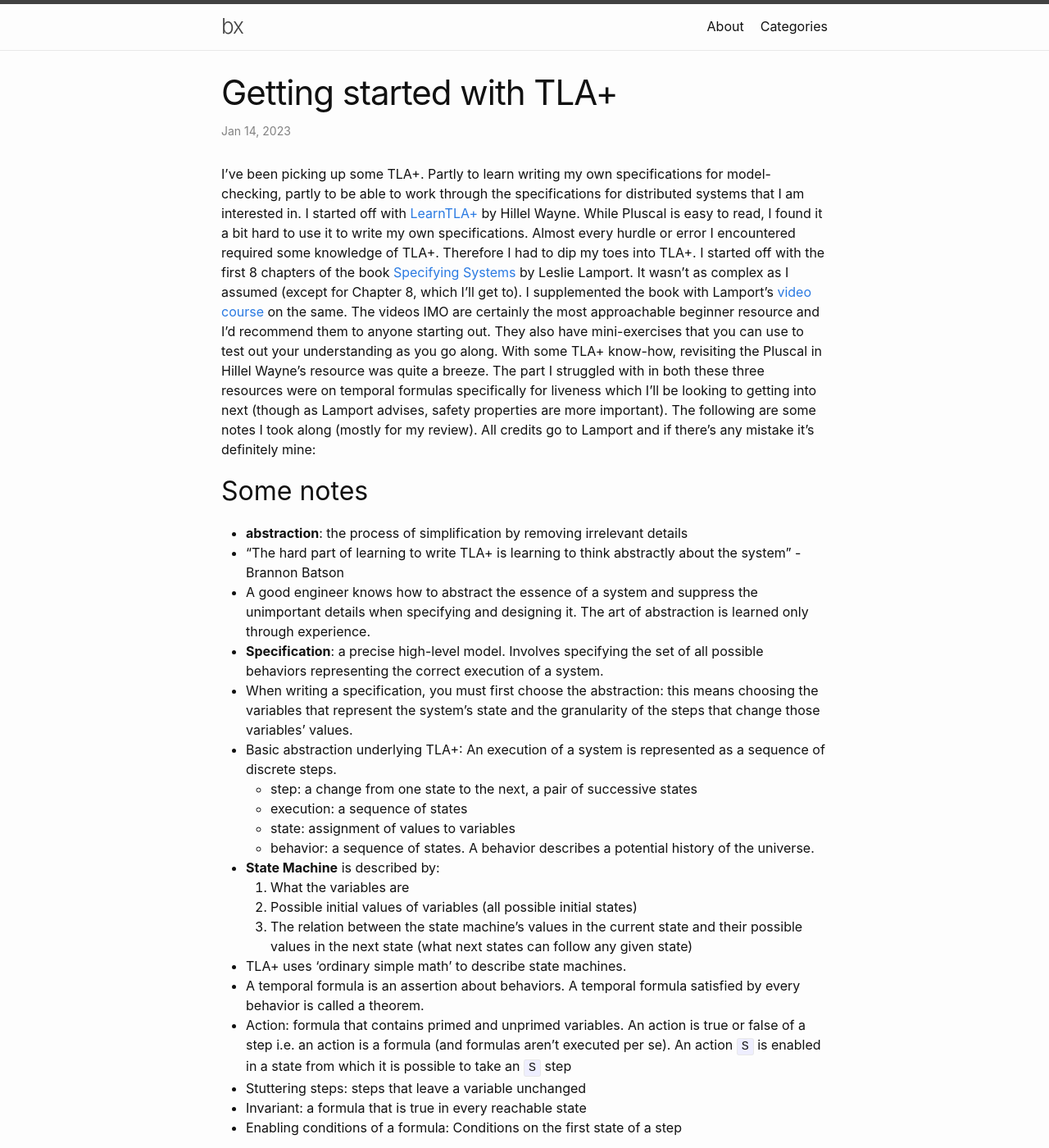
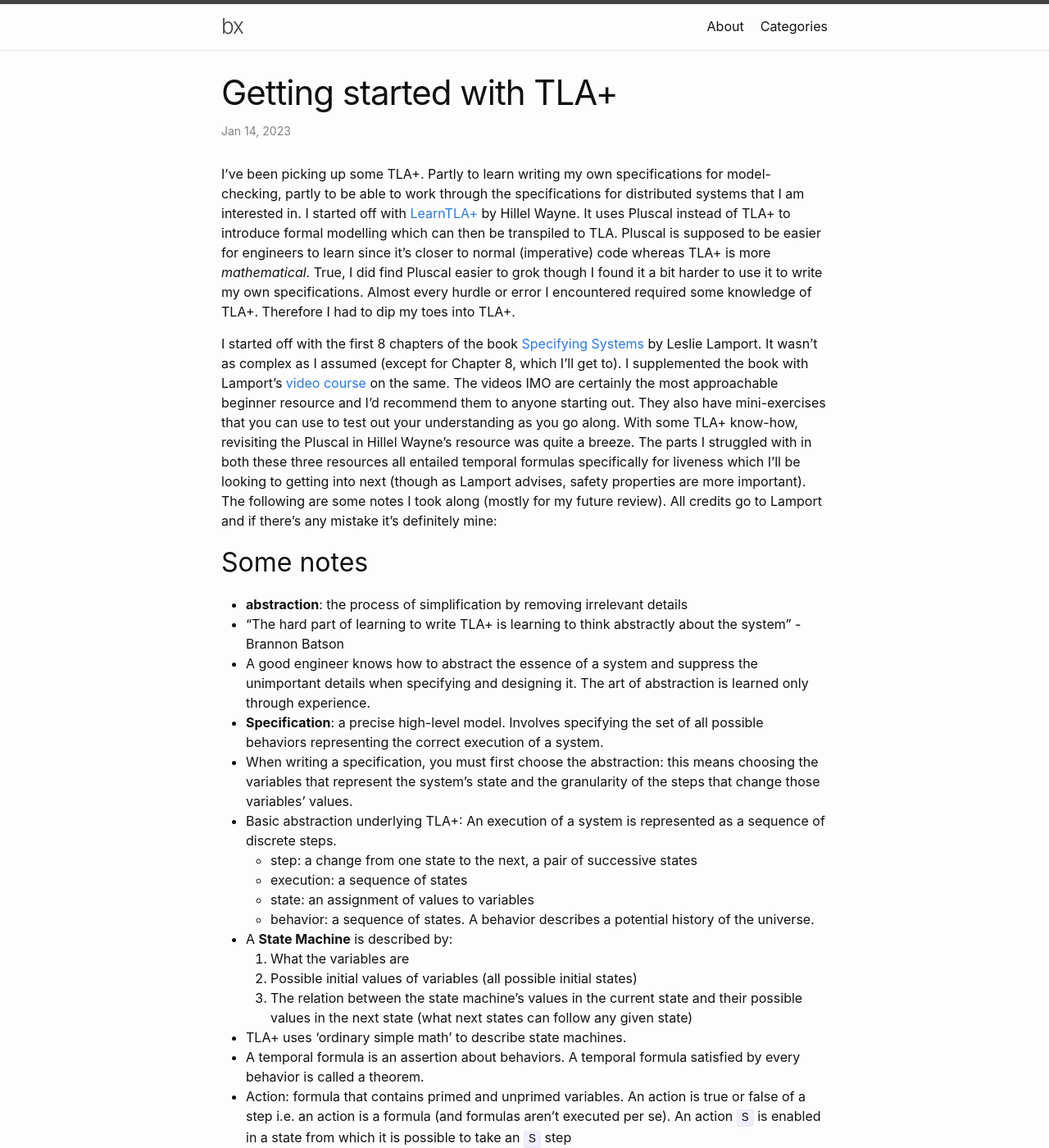
Before and after one commit to bnmoch3/blog, a Jekyll site: the page built from _posts/2023-01-14-getting-started-tla.md, in a window 1280 px wide and 1400 px high. Shown: the whole window at 82% size. Built offline with Jekyll 4.4.1, drawn with Linux system fonts in a browser that asks for light colours.

Commit message:
Update post

```diff
--- a/_posts/2023-01-14-getting-started-tla.md
+++ b/_posts/2023-01-14-getting-started-tla.md
@@ -12,23 +12,28 @@ excerpt_separator: <!--start-->
 I've been picking up some TLA+. Partly to learn writing my own specifications
 for model-checking, partly to be able to work through the specifications for
 distributed systems that I am interested in. I started off with
-[LearnTLA+](https://learntla.com/) by Hillel Wayne. While Pluscal is easy to
-read, I found it a bit hard to use it to write my own specifications. Almost
-every hurdle or error I encountered required some knowledge of TLA+. Therefore I
-had to dip my toes into TLA+. I started off with the first 8 chapters of the
-book [Specifying Systems](https://lamport.azurewebsites.net/tla/book.html) by
-Leslie Lamport. It wasn't as complex as I assumed (except for Chapter 8, which
-I'll get to). I supplemented the book with Lamport's
+[LearnTLA+](https://learntla.com/) by Hillel Wayne. It uses Pluscal instead of
+TLA+ to introduce formal modelling which can then be transpiled to TLA. Pluscal
+is supposed to be easier for engineers to learn since it's closer to normal
+(imperative) code whereas TLA+ is more _mathematical_. True, I did find Pluscal
+easier to grok though I found it a bit harder to use it to write my own
+specifications. Almost every hurdle or error I encountered required some
+knowledge of TLA+. Therefore I had to dip my toes into TLA+.
+
+I started off with the first 8 chapters of the book
+[Specifying Systems](https://lamport.azurewebsites.net/tla/book.html) by Leslie
+Lamport. It wasn't as complex as I assumed (except for Chapter 8, which I'll get
+to). I supplemented the book with Lamport's
 [video course](https://lamport.azurewebsites.net/video/videos.html) on the same.
 The videos IMO are certainly the most approachable beginner resource and I'd
 recommend them to anyone starting out. They also have mini-exercises that you
 can use to test out your understanding as you go along. With some TLA+ know-how,
-revisiting the Pluscal in Hillel Wayne's resource was quite a breeze. The part I
-struggled with in both these three resources were on temporal formulas
+revisiting the Pluscal in Hillel Wayne's resource was quite a breeze. The parts
+I struggled with in both these three resources all entailed temporal formulas
 specifically for liveness which I'll be looking to getting into next (though as
 Lamport advises, safety properties are more important). The following are some
-notes I took along (mostly for my review). All credits go to Lamport and if
-there's any mistake it's definitely mine:
+notes I took along (mostly for my future review). All credits go to Lamport and
+if there's any mistake it's definitely mine:
 
 ## Some notes
 
@@ -47,10 +52,10 @@ there's any mistake it's definitely mine:
   a sequence of discrete steps.
   - step: a change from one state to the next, a pair of successive states
   - execution: a sequence of states
-  - state: assignment of values to variables
+  - state: an assignment of values to variables
   - behavior: a sequence of states. A behavior describes a potential history of
     the universe.
-- **State Machine** is described by:
+- A **State Machine** is described by:
   1. What the variables are
   2. Possible initial values of variables (all possible initial states)
   3. The relation between the state machine's values in the current state and
```
